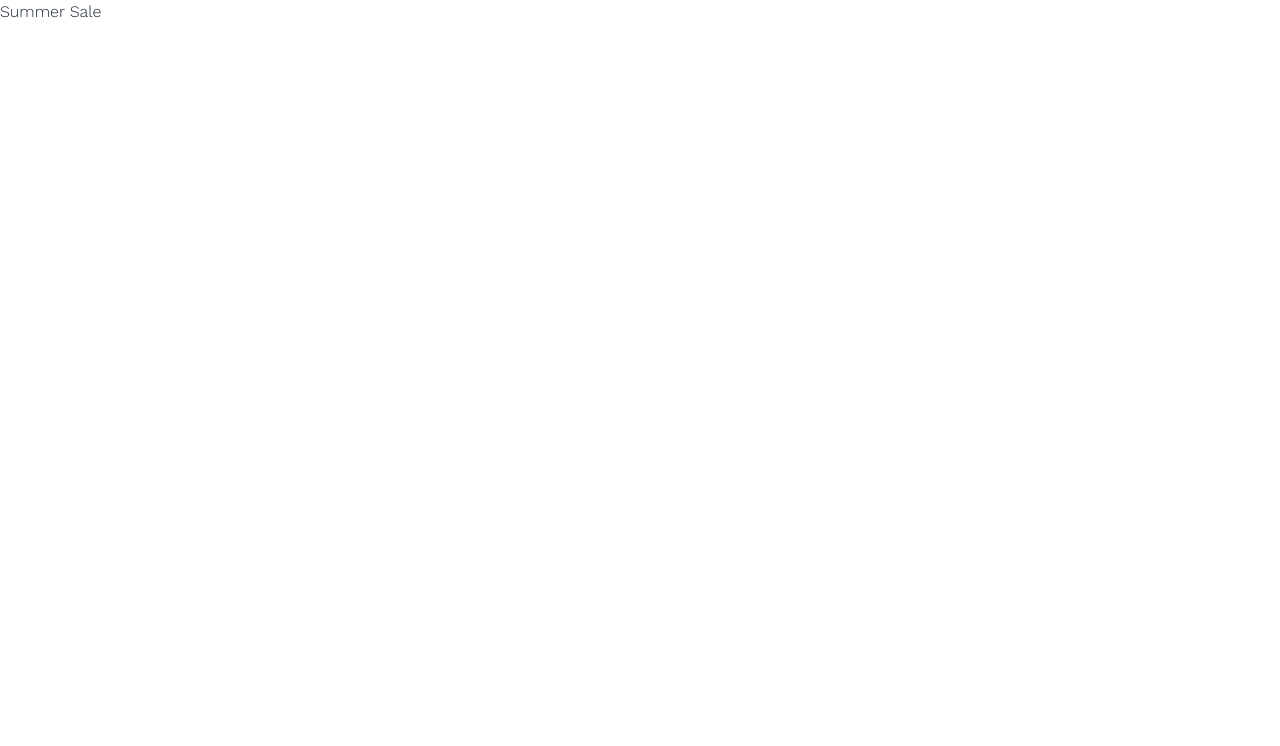
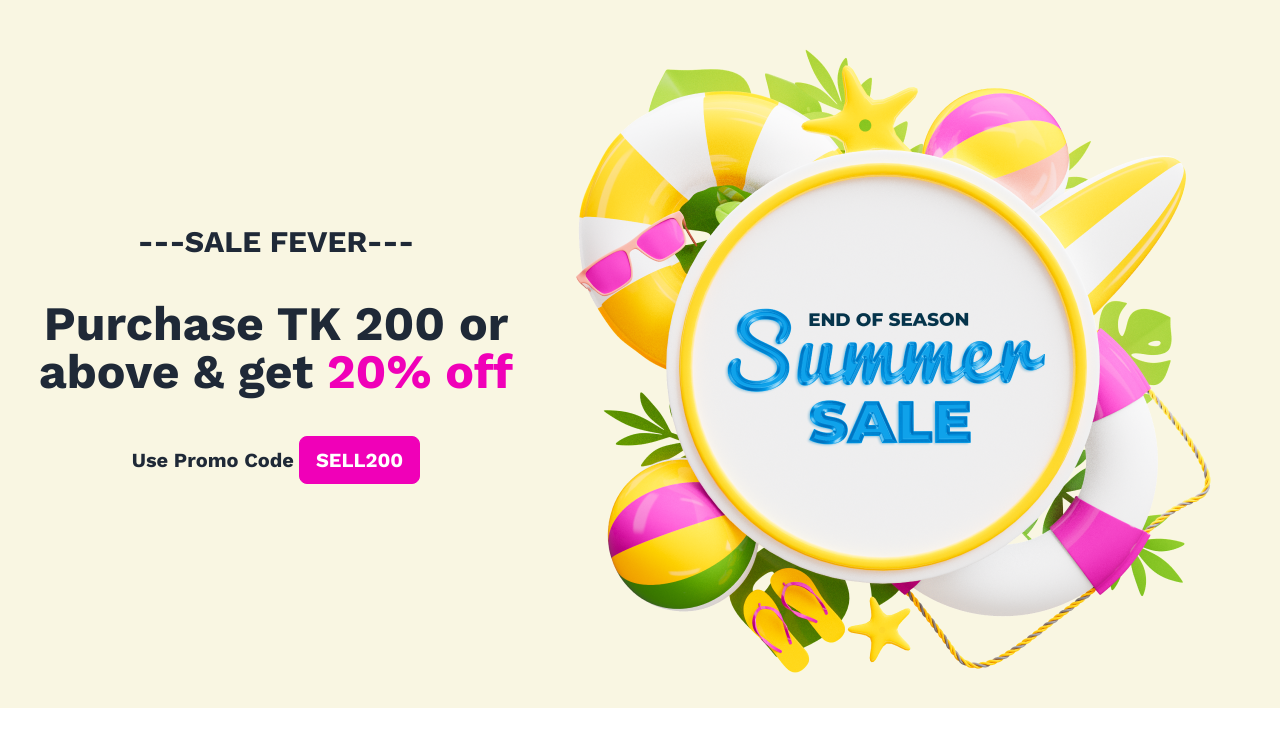
Before and after one commit to ShahriarZe/summer-sale, a plain HTML site: page index.html in a window 1280 px wide. Drawn offline with nearby package versions, Linux system fonts and the light colour scheme.

Commit message:
header section added

```diff
--- a/index.html
+++ b/index.html
@@ -26,7 +26,24 @@
 </head>
 
 <body>
-    <h1>Summer Sale</h1>
+
+    <!-- Header Section -->
+    <div class="flex flex-col-reverse md:flex-row lg:flex-row justify-center items-center bg-[#F9F6E2] lg:gap-5">
+
+        <!-- Header Description -->
+        <div class="text-center">
+            <h1 class="text-3xl font-bold mb-10"> ---SALE FEVER--- </h1>
+            <h1 class="text-5xl font-semibold mb-10">Purchase TK 200 or<br> above & get <span class="text-secondary">20%
+                    off</span></h1>
+            <p class="inline text-xl font-semibold">Use Promo Code</p>
+            <button class="btn btn-secondary text-xl text-white">SELL200</button>
+        </div>
+
+        <!-- Header Image -->
+        <div>
+            <img src="./images/Summer 1.png" alt="">
+        </div>
+    </div>
 </body>
 
 <script src="JS/script.js"></script>
```
Also changed, not shown: images/prod1.png (deleted), images/prod2.png (deleted), images/prod3.png (deleted).
